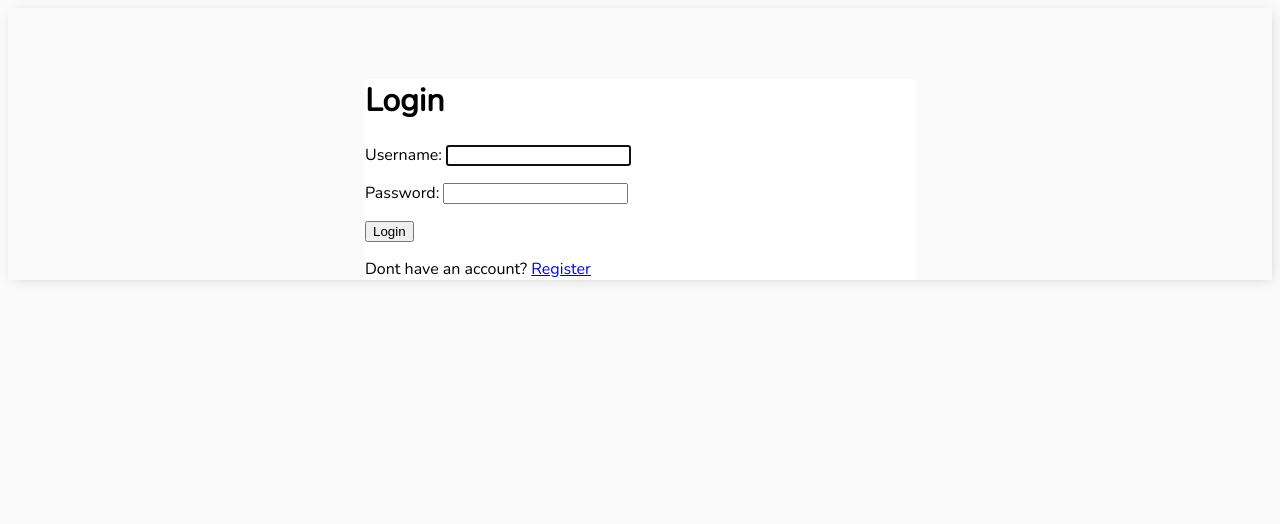
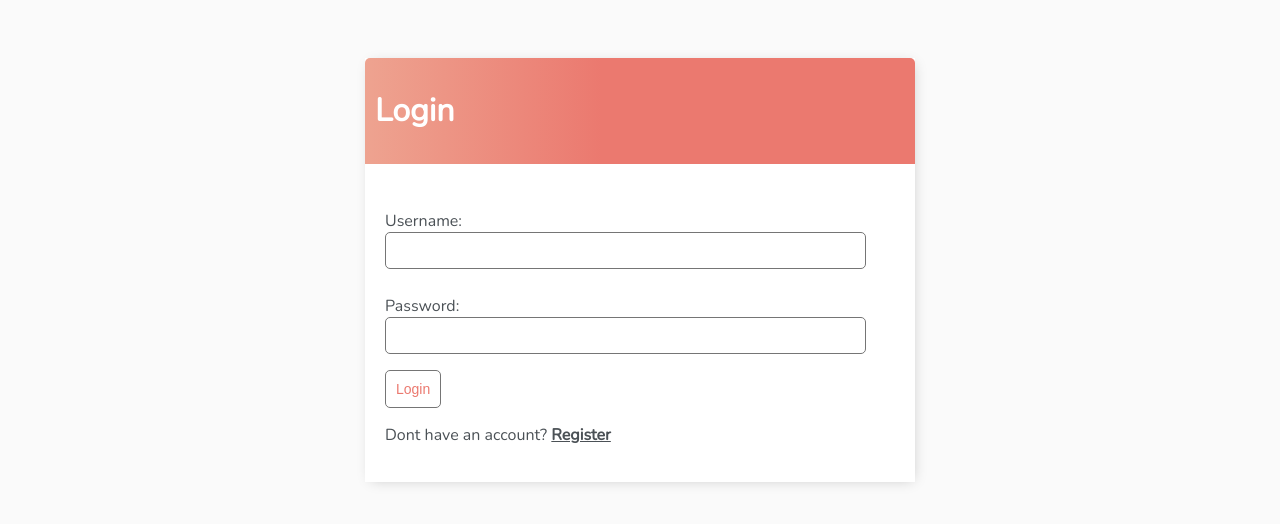
Before and after one commit to miguelalizo/to-do-list, a Django app: page /login/ in a window 1280 px wide. Shown: the top 524 px of the page. Run offline with Django 4.2, Linux system fonts and the light colour scheme.

Commit message:
Add styling

```diff
--- a/todo_list/base/templates/base/login.html
+++ b/todo_list/base/templates/base/login.html
@@ -1,15 +1,17 @@
 {% extends 'base/main.html' %}
 {% block content %}
 
+<div class="header-bar">
     <h1>Login</h1>
+</div>
 
+<div class="card-body">
     <form method="POST">
         {% csrf_token %}
         {{form.as_p}}
-        <input type="submit" value="Login">
+        <input class="button" type="submit" value="Login">
     </form>
-
     <p>Dont have an account? <a href="{% url 'register' %}">Register</a></p>
-
+</div>
 
 {% endblock content %}
--- a/todo_list/base/templates/base/main.html
+++ b/todo_list/base/templates/base/main.html
@@ -15,18 +15,185 @@
                 background-color:#FAFAFA;
                 font-family: 'Nunito', sans-serif;
                 padding-top: 50px;
+            }
+
+            h1,
+            h2,
+            h3,
+            h4,
+            h5,
+            h6,
+
+            {
+                font-family: 'Raleway', sans-serif;
+            }
+
+            a,
+            p {
+                color: #4b5156
+            }
+
+            a {
+                font-weight: 600;
+            }
+
+            .container {
+                max-width: 550px;
+                margin: auto;
+                background-color: #fff;
                 -webkit-box-shadow: 2px 2px 13px -4px rgba(0, 0, 0, 0.21);
                 box-shadow: 2px 2px 13px -4px rgba(0, 0, 0, 0.21);
             }
 
-            .container{
-                max-width:550px;
-                margin: auto;
+            input {
+                outline: none;
+                border: none;
+            }
+
+            .header-bar {
+                display: flex;
+                justify-content: space-between;
+                color: #fff;
+                padding: 10px;
+                border-radius: 5px 5px 0 0;
+                background: linear-gradient(90deg, #EEA390 0%, #EB796F 43%, #EB796F 100%);
+            }
+
+            .header-bar a {
+                color: rgb(247, 247, 247);
+                text-decoration: none;
+            }
+
+            .task-wrapper {
+                display: flex;
+                align-items: center;
+                justify-content: space-between;
+                padding: 2px 25px 5px 5px;
                 background-color: #fff;
+                border-top: 1px solid #dfe4ea;
+                overflow: hidden;
+            }
+
+            .task-title {
+                display: flex;
+                padding: 20px;
+            }
+
+            .task-title a {
+                text-decoration: none;
+                color: #4b5156;
+                margin-left: 10px;
+            }
+
+            .task-complete-icon {
+                height: 20px;
+                width: 20px;
+                background-color: rgb(105, 192, 105);
+                border-radius: 50%;
+            }
+
+            .task-incomplete-icon {
+                height: 20px;
+                width: 20px;
+                background-color: rgb(218, 218, 218);
+                border-radius: 50%;
+            }
+
+            .delete-link {
+                text-decoration: none;
+                font-weight: 900;
+                color: #cf4949;
+                font-size: 22px;
+                line-height: 0;
+                padding: 20px 0px;
+            }
+
+            /*Handle Classes*/
+
+            .handle {
+                display: inline-block;
+                padding: 20px 16px;
+                cursor: grab;
+                user-select: none;
+            }
+
+            .handle:after,
+            .handle:before {
+                display: block;
+                content: "";
+            }
+
+            .handle:active,
+            .handle:active:before,
+            .handle:active:after {
+                cursor: grabbing;
+            }
+
+            .dropArea {
+                background-color: #f1f2f6;
+                color: black;
+                border: #ced6e0 1px solid;
+            }
+
+            .selectedTask {
+                opacity: 0.6;
+            }
 
 
+            #add-link {
+                color: #EB796F;
+                text-decoration: none;
+                font-size: 42px;
+                text-shadow: 1px 1px #81413b;
+            }
 
+            #search-add-wrapper {
+                display: flex;
+                justify-content: space-between;
+                align-items: center;
+                padding: 20px;
             }
+
+            @media screen and (max-width:320px) {
+                #search-add-wrapper {
+                    padding: 10px;
+                }
+            }
+
+            input[type=text],
+            input[type=password],
+            textarea {
+                border: 1px solid #757575;
+                border-radius: 5px;
+                padding: 10px;
+                width: 90%;
+            }
+
+            label {
+                padding-top: 10px !important;
+                display: block;
+            }
+
+            ::placeholder {
+                font-weight: 300;
+                opacity: 0.5;
+            }
+
+            .button {
+                border: 1px solid #757575;
+                background-color: #FFF;
+                color: #EB796F;
+                padding: 10px;
+                font-size: 14px;
+                border-radius: 5px;
+                cursor: pointer;
+                text-decoration: none;
+            }
+
+            .card-body {
+                padding: 20px;
+            }
+
         </style>
     </head>
     <body>
--- a/todo_list/base/views.py
+++ b/todo_list/base/views.py
@@ -45,7 +45,7 @@ class TaskList(LoginRequiredMixin, ListView):
     def get_context_data(self, **kwargs: Any):
         context = super().get_context_data(**kwargs)
         context['tasks'] = context['tasks'].filter(user=self.request.user)
-        context['count'] = context['tasks'].filter(complete=False)
+        context['count'] = context['tasks'].filter(complete=False).count()
 
         search_input = self.request.GET.get('search-area') or ''
         if search_input:
```
Also changed, not shown: todo_list/base/templates/base/register.html (+13 -4 lines), todo_list/base/templates/base/task_confirm_delete.html (+7 -3 lines), todo_list/base/templates/base/task_form.html (+7 -4 lines), todo_list/base/templates/base/task_list.html (+40 -20 lines), todo_list/db.sqlite3.
